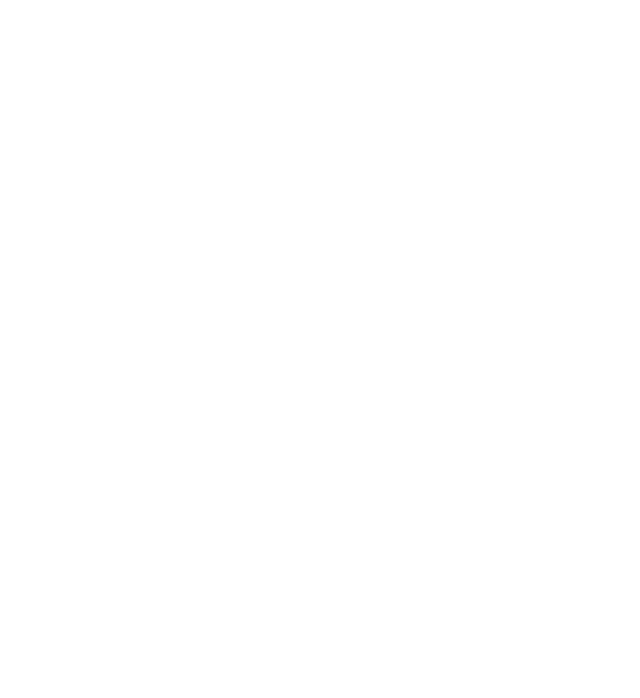
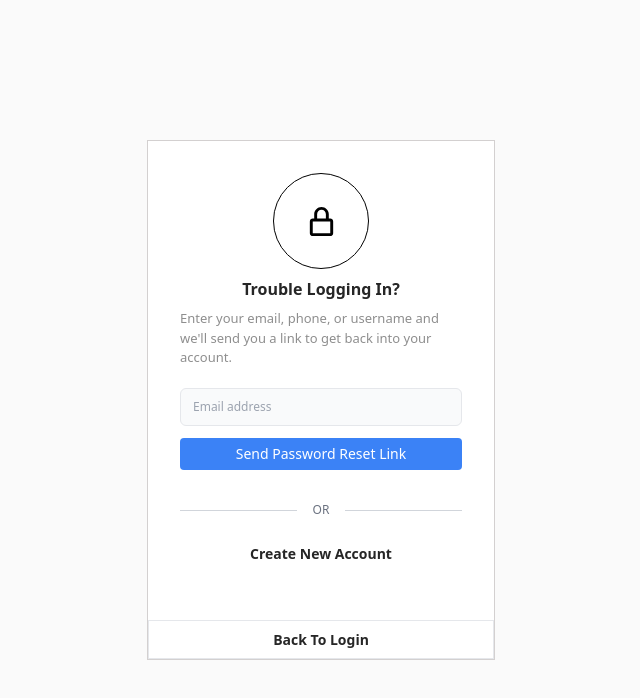
Before and after one commit to abdullahmia/instagram-clone, a React (Create React App) app: page /password-reset in a window 1280 px wide. Before the commit this address had no page. Shown: the top 698 px of the page, without its empty margins (319-959 px from the left). Built offline with nearby package versions, Linux system fonts and the light colour scheme.

Commit message:
[Password rest UI]

```diff
--- a/package.json
+++ b/package.json
@@ -9,6 +9,7 @@
     "react": "^18.2.0",
     "react-dom": "^18.2.0",
     "react-hook-form": "^7.34.0",
+    "react-icons": "^4.4.0",
     "react-router-dom": "^6.3.0",
     "react-scripts": "5.0.1",
     "web-vitals": "^2.1.4"
--- a/src/routes/routes.js
+++ b/src/routes/routes.js
@@ -1,5 +1,6 @@
 // Auth routes
 import Login from "../views/pages/auth/Login";
+import PasswordReset from "../views/pages/auth/PasswordReset";
 import Signup from "../views/pages/auth/Signup";
 
 export const routes = [
@@ -13,4 +14,9 @@
     element: Signup,
     role: ["*"],
   },
+  {
+    path: "/password-reset",
+    element: PasswordReset,
+    role: ["*"],
+  },
 ];
--- a/src/views/pages/auth/Login.js
+++ b/src/views/pages/auth/Login.js
@@ -68,8 +68,8 @@
                     </span>
                   </h2>
                   <Link
-                    to="/forgot-password"
-                    className="text-[#00376b] text-[12px]"
+                    to="/password-reset"
+                    className="text-[#00376b] text-[12px] hover:underline"
                   >
                     forgot password?
                   </Link>
--- /dev/null
+++ b/src/views/pages/auth/PasswordReset.js
@@ -0,0 +1,80 @@
+import { useForm } from "react-hook-form";
+import { BiLockAlt } from "react-icons/bi";
+import { Link } from "react-router-dom";
+import Wrapper from "../../components/custom/Wrapper";
+
+const PasswordReset = () => {
+  const { register, handleSubmit, reset } = useForm();
+
+  // login form submit
+  const passwordResetSubmit = async (data) => {
+    console.log(data);
+    reset();
+  };
+  return (
+    <Wrapper title="Reset Password • Instagram">
+      <div className="w-full h-screen flex justify-center items-center">
+        <div className="bg-[#FFFFFF] w-[348px] border border-[#d3d0d0]">
+          <div className="px-8">
+            <div className="flex flex-col justify-center items-center gap-2 pt-8">
+              <div className="border border-black h-24 w-24 flex justify-center items-center rounded-full">
+                <BiLockAlt className="text-[35px] text-black" />
+              </div>
+              <h2 className="text-[#262626] text-[16px] font-[600]">
+                Trouble Logging In?
+              </h2>
+              <p className="text-[13px] text-[#8e8e8e]">
+                Enter your email, phone, or username and we'll send you a link
+                to get back into your account.
+              </p>
+            </div>
+
+            <form
+              onSubmit={handleSubmit(passwordResetSubmit)}
+              className="flex flex-col gap-3 mt-5"
+            >
+              <input
+                {...register("email")}
+                type="text"
+                className="border text-xs py-2.5 bg-gray-50 px-3 rounded-md focus:outline-none"
+                placeholder="Email address"
+              />
+
+              <button
+                type="submit"
+                className="capitalize text-sm bg-blue-500 text-white py-1.5 rounded"
+              >
+                send password reset link
+              </button>
+            </form>
+
+            <div className="relative mt-10 h-px bg-gray-300">
+              <div className="absolute left-0 top-0 flex justify-center w-full -mt-2">
+                <span className="bg-white px-4 text-xs text-gray-500 uppercase">
+                  Or
+                </span>
+              </div>
+            </div>
+          </div>
+
+          <div className="text-center mt-8 flex flex-col gap-4">
+            <Link
+              to="/signup"
+              className="capitalize text-[14px] text-[#262626] font-[600]"
+            >
+              Create new account
+            </Link>
+            <Link
+              to="/login"
+              className="mt-10 w-full inline-block capitalize border py-2 text-[#262626] text-[14px] font-[600]"
+            >
+              Back to login
+            </Link>
+          </div>
+        </div>
+      </div>
+    </Wrapper>
+  );
+};
+
+export default PasswordReset;
```
Also changed, not shown: 1 other file (tests, documents, lock files or other folders).
